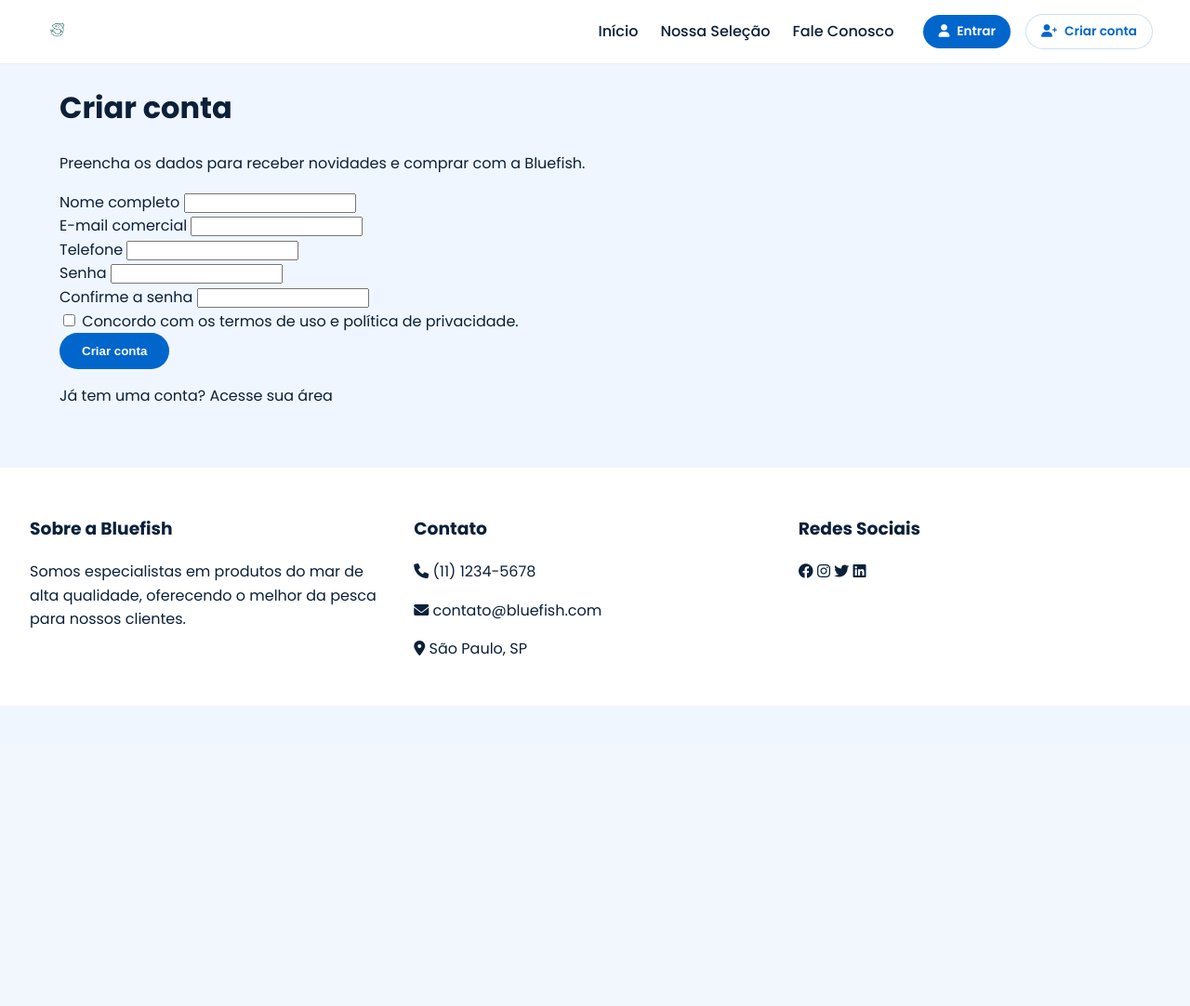
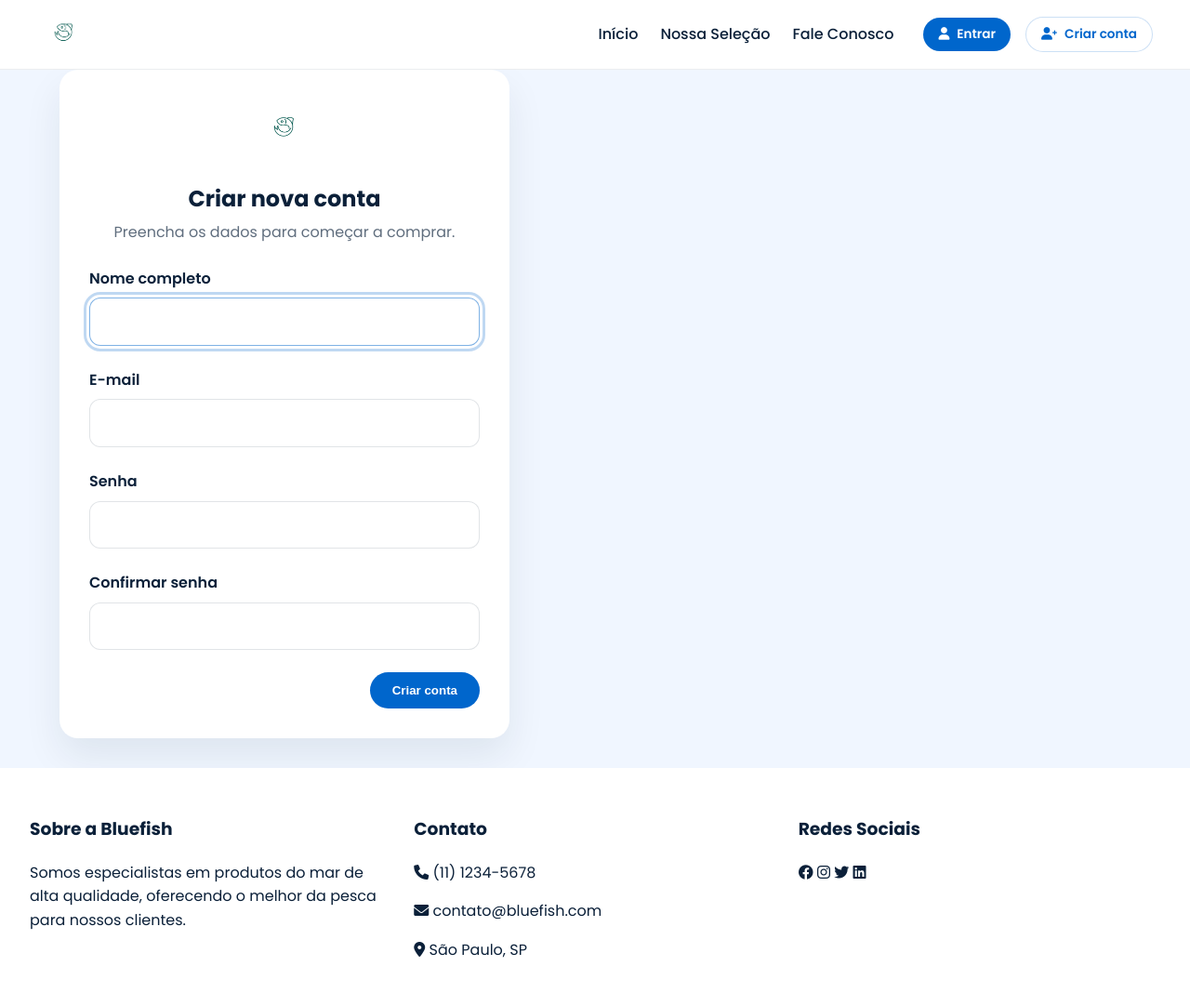
Before and after one commit to EtecGmail/BlueFish, a Laravel app: page /registro in a window 1280 px wide. Shown: the whole page at 93% size. Before the commit the page ends 759 px from the top, so only its background shows below. Run offline with Laravel 12, Linux system fonts and the light colour scheme.

Commit message:
I've implemented the flexbox layout and sticky footer, and I've verified the changes.
I've restored the `login.blade.php` and `register.blade.php` files and verified the changes.

```diff
--- a/package.json
+++ b/package.json
@@ -11,6 +11,6 @@
         "concurrently": "^9.0.1",
         "laravel-vite-plugin": "^1.2.0",
         "tailwindcss": "^4.0.0",
-        "vite": "^6.0.11"
+        "vite": "^6.4.1"
     }
 }
--- /dev/null
+++ b/public/css/auth.css
@@ -0,0 +1,34 @@
+.auth-page {
+    justify-content: center;
+}
+
+.auth-card {
+    width: 100%;
+    max-width: 420px;
+}
+
+.auth-card__header {
+    text-align: center;
+    margin-bottom: 1.5rem;
+}
+
+.auth-card__logo {
+    display: inline-block;
+    margin-bottom: 1rem;
+}
+
+.auth-card__logo img {
+    width: 64px;
+    height: 64px;
+    object-fit: contain;
+}
+
+.auth-card__title {
+    font-size: 1.5rem;
+    margin: 0;
+}
+
+.auth-card__subtitle {
+    margin: 0.25rem 0 0;
+    color: rgba(11, 32, 57, 0.65);
+}
--- a/public/css/styles.css
+++ b/public/css/styles.css
@@ -23,6 +23,8 @@ body {
     min-height: 100vh;
     background: var(--bluefish-light);
     color: var(--bluefish-dark);
+    display: flex;
+    flex-direction: column;
 }
 
 a {
@@ -82,7 +84,7 @@ a:hover {
 .navbar__inner {
     max-width: 1200px;
     margin: 0 auto;
-    padding: 0.75rem 1.5rem;
+    padding: 0.5rem 1.5rem;
     display: flex;
     align-items: center;
     justify-content: space-between;
@@ -98,8 +100,8 @@ a:hover {
 }
 
 .navbar__brand img {
-    width: 44px;
-    height: 44px;
+    width: 58px;
+    height: 58px;
     object-fit: contain;
 }
 
@@ -1017,7 +1019,7 @@ a:hover {
 }
 
 footer {
-    margin-top: 4rem;
+    margin-top: auto;
     background: #ffffff;
     padding: 2rem;
 }
@@ -1032,3 +1034,16 @@ footer .footer-content {
         grid-template-columns: repeat(3, minmax(0, 1fr));
     }
 }
+
+.home-hero__image, .home-about__image {
+    width: 100%;
+    height: 100%;
+    object-fit: cover;
+    border-radius: 20px;
+}
+
+.home-product-card img {
+    width: 100%;
+    aspect-ratio: 3/2;
+    object-fit: cover;
+}
--- a/resources/views/auth/register.blade.php
+++ b/resources/views/auth/register.blade.php
@@ -2,57 +2,43 @@
 
 @section('title', 'Criar conta - Bluefish')
 
+@push('styles')
+    <link rel="stylesheet" href="{{ asset('css/auth.css') }}">
+@endpush
+
+@section('body-class', 'auth-page')
+
 @section('content')
-    <div class="auth-container">
-        <div class="auth-card">
-            <div class="auth-header">
-                <h1>Criar conta</h1>
-                <p>Preencha os dados para receber novidades e comprar com a Bluefish.</p>
+    <div class="card auth-card">
+        <div class="auth-card__header">
+            <a href="{{ url('/') }}" class="auth-card__logo" aria-label="Voltar para a página inicial">
+                <img src="{{ asset('img/pexe.png') }}" alt="Bluefish">
+            </a>
+            <h1 class="auth-card__title">Criar nova conta</h1>
+            <p class="auth-card__subtitle">Preencha os dados para começar a comprar.</p>
+        </div>
+
+        <form method="POST" action="{{ route('register') }}" class="admin-form">
+            @csrf
+            <div class="form-field">
+                <label for="name">Nome completo</label>
+                <input type="text" id="name" name="name" value="{{ old('name') }}" required autofocus>
             </div>
-
-            @if ($errors->any())
-                <div class="alert alert-error" role="alert" aria-live="assertive">
-                    <i class="fas fa-exclamation-circle" aria-hidden="true"></i>
-                    <ul>
-                        @foreach ($errors->all() as $error)
-                            <li>{{ $error }}</li>
-                        @endforeach
-                    </ul>
-                </div>
-            @endif
-
-            <form class="auth-form" method="POST" action="{{ route('register') }}" id="registroForm" novalidate>
-                @csrf
-                <div class="form-group">
-                    <label for="nome">Nome completo</label>
-                    <input type="text" id="nome" name="nome" value="{{ old('nome') }}" autocomplete="name" required>
-                </div>
-                <div class="form-group">
-                    <label for="email">E-mail comercial</label>
-                    <input type="email" id="email" name="email" value="{{ old('email') }}" autocomplete="email" required>
-                </div>
-                <div class="form-group">
-                    <label for="telefone">Telefone</label>
-                    <input type="tel" id="telefone" name="telefone" value="{{ old('telefone') }}" autocomplete="tel">
-                </div>
-                <div class="form-group">
-                    <label for="senha">Senha</label>
-                    <input type="password" id="senha" name="senha" autocomplete="new-password" minlength="6" required>
-                </div>
-                <div class="form-group">
-                    <label for="confirmar_senha">Confirme a senha</label>
-                    <input type="password" id="confirmar_senha" name="confirmar_senha" autocomplete="new-password" required>
-                </div>
-                <div class="form-check">
-                    <input type="checkbox" id="termos" name="termos" value="1" {{ old('termos') ? 'checked' : '' }} required>
-                    <label for="termos">Concordo com os termos de uso e política de privacidade.</label>
-                </div>
+            <div class="form-field">
+                <label for="email">E-mail</label>
+                <input type="email" id="email" name="email" value="{{ old('email') }}" required>
+            </div>
+            <div class="form-field">
+                <label for="password">Senha</label>
+                <input type="password" id="password" name="password" required>
+            </div>
+            <div class="form-field">
+                <label for="password_confirmation">Confirmar senha</label>
+                <input type="password" id="password_confirmation" name="password_confirmation" required>
+            </div>
+            <div class="form-actions">
                 <button type="submit" class="btn btn-primary">Criar conta</button>
-            </form>
-
-            <div class="auth-links">
-                <p>Já tem uma conta? <a href="{{ route('login.form') }}">Acesse sua área</a></p>
             </div>
-        </div>
+        </form>
     </div>
 @endsection
```
Also changed, not shown: resources/views/auth/login.blade.php (+20 -50 lines).
